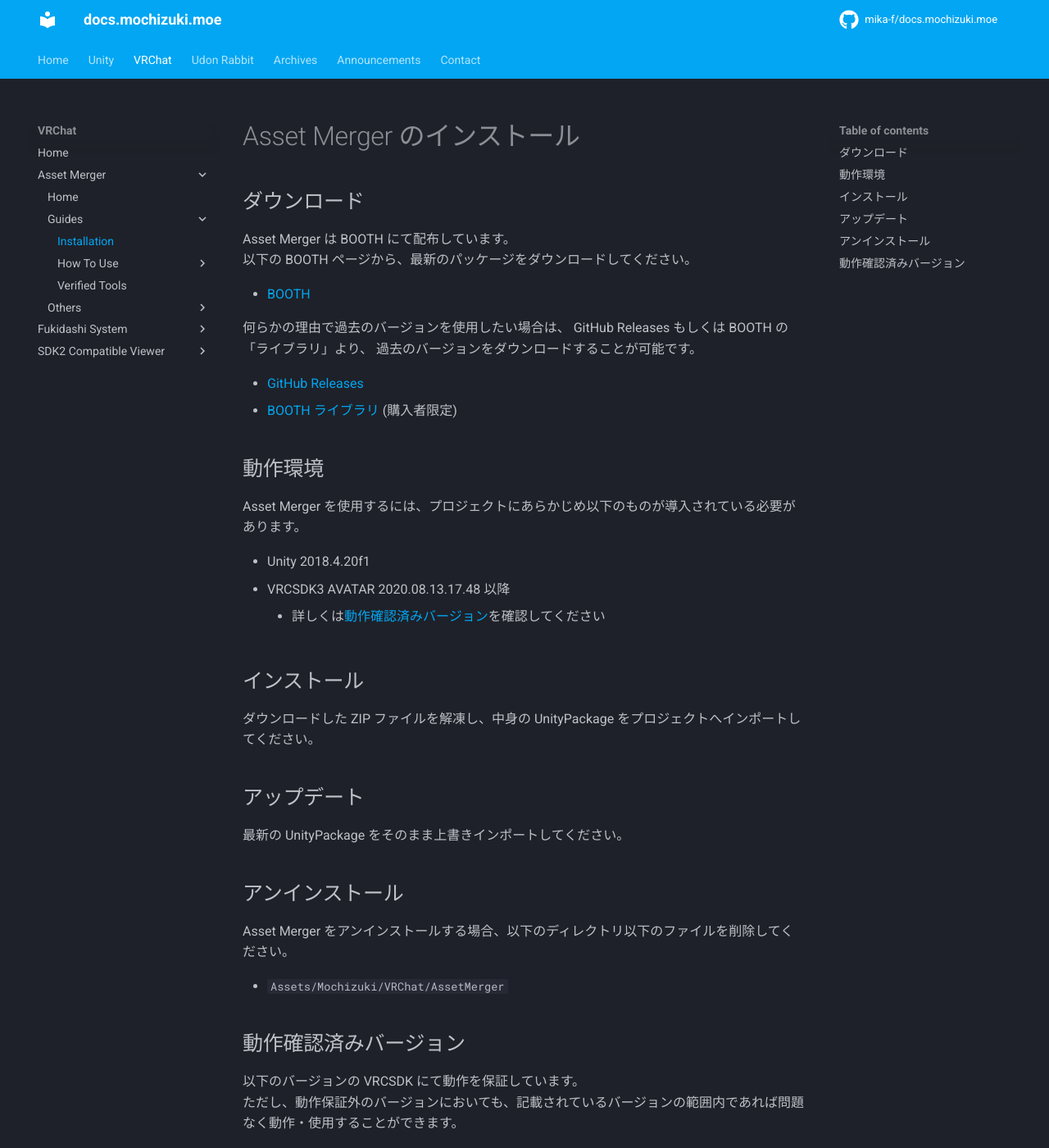
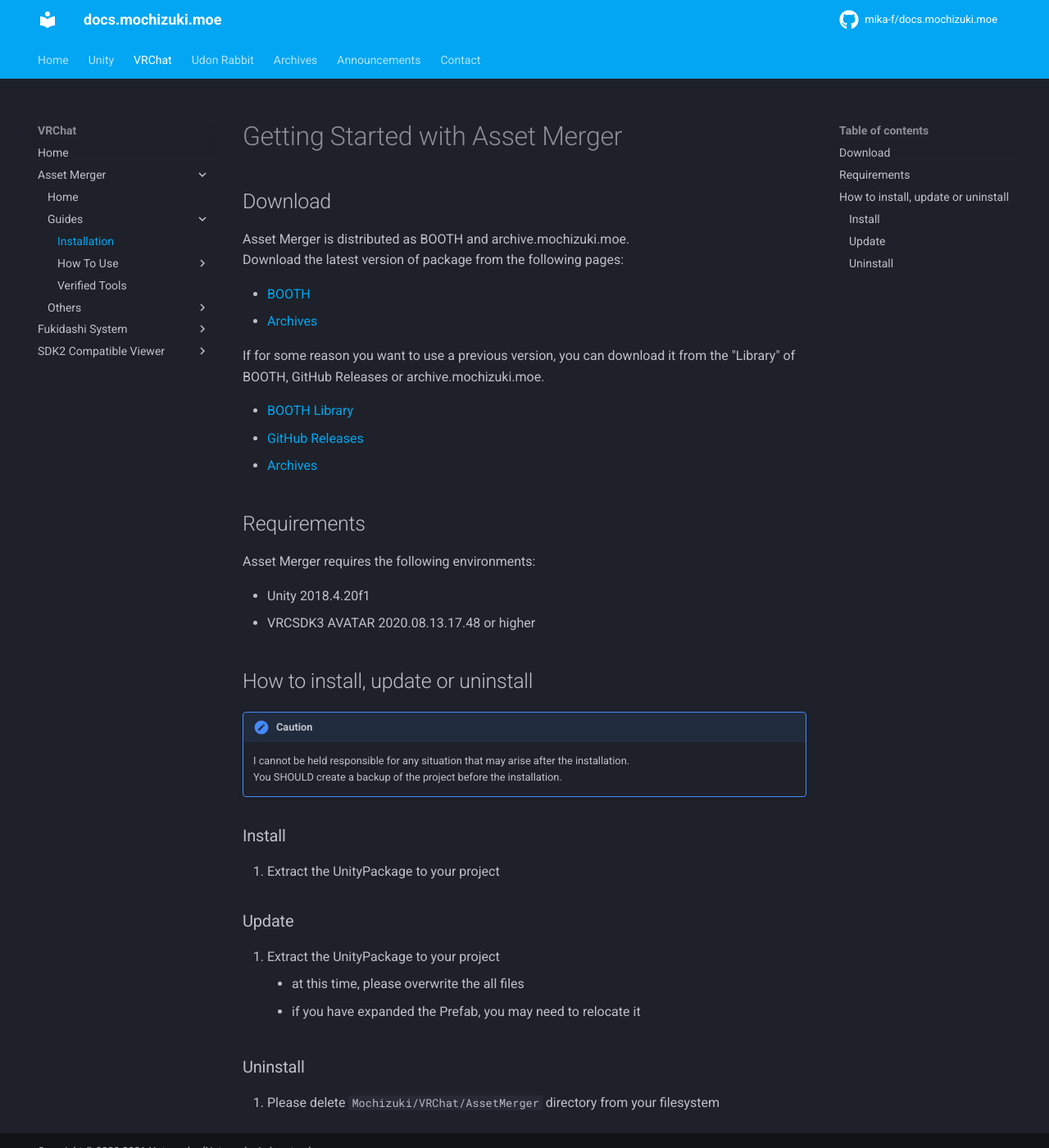
Before and after one commit to mika-archived/docs.mochizuki.moe, an MkDocs documentation site: the page built from docs/vrchat/asset-merger/guides/getting-started.md, in a window 1280 px wide and 1400 px high. Shown: the whole window at 82% size. Built offline with MkDocs 1.6.1 and Material for MkDocs 9.7.7, drawn with Linux system fonts in a browser that asks for light colours; comment, search, counter and statistics services are not loaded; some of the changed text lies outside the part shown.

Commit message:
docs: en

```diff
--- a/docs/vrchat/asset-merger/guides/getting-started.md
+++ b/docs/vrchat/asset-merger/guides/getting-started.md
@@ -1,55 +1,48 @@
 ---
-title: Asset Merger のインストール
+title: Getting Started with Asset Merger
 ---
 
-# Asset Merger のインストール
+# Getting Started with Asset Merger
 
-## ダウンロード
+## Download
 
-Asset Merger は BOOTH にて配布しています。
-以下の BOOTH ページから、最新のパッケージをダウンロードしてください。
+Asset Merger is distributed as BOOTH and archive.mochizuki.moe.
+Download the latest version of package from the following pages:
 
 -   [BOOTH](https://natsuneko.booth.pm/items/2281798){target=\_blank}
+-   [Archives](https://docs.mochizuki.moe/downloads/)
 
-何らかの理由で過去のバージョンを使用したい場合は、 GitHub Releases もしくは BOOTH の「ライブラリ」より、
-過去のバージョンをダウンロードすることが可能です。
+If for some reason you want to use a previous version, you can download it from the "Library" of BOOTH, GitHub Releases or archive.mochizuki.moe.
 
+-   [BOOTH Library](https://accounts.booth.pm/library){target=\_blank}
 -   [GitHub Releases](https://github.com/mika-f/VRChat-AssetMerger/releases){target=\_blank}
--   [BOOTH ライブラリ](https://accounts.booth.pm/library){target=\_blank} (購入者限定)
+-   [Archives](https://docs.mochizuki.moe/downloads/)
 
-## 動作環境
+## Requirements
 
-Asset Merger を使用するには、プロジェクトにあらかじめ以下のものが導入されている必要があります。
+Asset Merger requires the following environments:
 
 -   Unity 2018.4.20f1
--   VRCSDK3 AVATAR 2020.08.13.17.48 以降
-    -   詳しくは[動作確認済みバージョン](#動作確認済みバージョン)を確認してください
+-   VRCSDK3 AVATAR 2020.08.13.17.48 or higher
 
-## インストール
-
-ダウンロードした ZIP ファイルを解凍し、中身の UnityPackage をプロジェクトへインポートしてください。
-
-## アップデート
-
-最新の UnityPackage をそのまま上書きインポートしてください。
-
-## アンインストール
-
-Asset Merger をアンインストールする場合、以下のディレクトリ以下のファイルを削除してください。
-
--   `Assets/Mochizuki/VRChat/AssetMerger`
-
-## 動作確認済みバージョン
-
-以下のバージョンの VRCSDK にて動作を保証しています。
-ただし、動作保証外のバージョンにおいても、記載されているバージョンの範囲内であれば問題なく動作・使用することができます。
+## How to install, update or uninstall
 
 <!-- prettier-ignore-start -->
-=== "0.3.x まで"
-    - VRCSDK3 AVATAR 2020.08.13.17.48
-    - VRCSDK3 AVATAR 2020.08.06.16.30
+!!! caution
+    I cannot be held responsible for any situation that may arise after the installation.
+    You SHOULD create a backup of the project before the installation.
+<!-- prettier-ignore-end -->
 
-=== "0.4.0 以降"
-    - VRCSDK3 AVATAR 2020.19.09.04.45
-    - VRCSDK3 AVATAR 2021.02.23.11.41
-<!-- prettier-ignore-end -->
+### Install
+
+1. Extract the UnityPackage to your project
+
+### Update
+
+1. Extract the UnityPackage to your project
+    - at this time, please overwrite the all files
+    - if you have expanded the Prefab, you may need to relocate it
+
+### Uninstall
+
+1. Please delete `Mochizuki/VRChat/AssetMerger` directory from your filesystem
```
Also changed, not shown: docs/vrchat/asset-merger/guides/how-to-use/animator-controller.md (+18 -35 lines), docs/vrchat/asset-merger/guides/how-to-use/expression-parameters.md (+18 -27 lines), docs/vrchat/asset-merger/guides/how-to-use/expressions-menu.md (+18 -27 lines).
